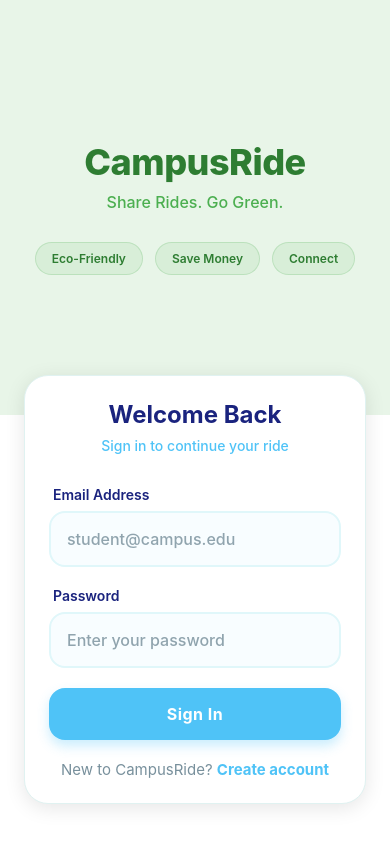
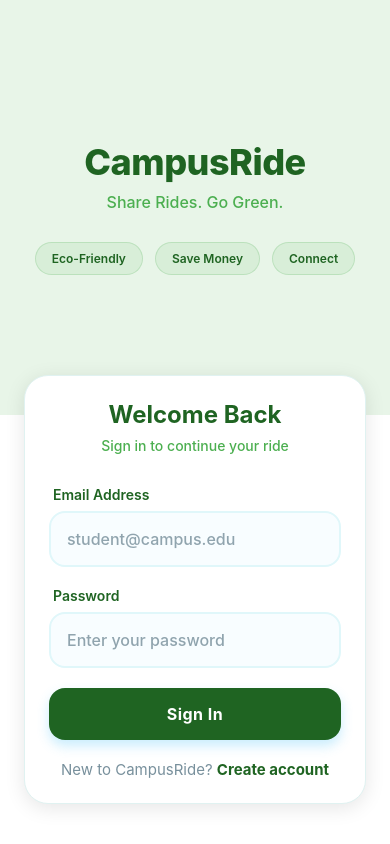
Before and after one commit to RupeshRao17/CampusRideShareApp, a React Native app: screen /Login in a window 390 px wide. Built offline with nearby package versions, Linux system fonts and the light colour scheme.

Commit message:
change sign up login ui

```diff
--- a/src/screens/Auth/LoginScreen.tsx
+++ b/src/screens/Auth/LoginScreen.tsx
@@ -158,7 +158,7 @@ const styles = StyleSheet.create({
   title: {
     fontSize: 36,
     fontWeight: '800',
-    color: '#2E7D32',
+    color: '#1f6422ff',
     marginBottom: 8,
     letterSpacing: -0.5,
   },
@@ -181,7 +181,7 @@ const styles = StyleSheet.create({
     borderColor: 'rgba(76, 175, 80, 0.2)',
   },
   tagText: {
-    color: '#2E7D32',
+    color: '#1f6422ff',
     fontSize: 12,
     fontWeight: '600',
   },
@@ -206,13 +206,13 @@ const styles = StyleSheet.create({
   loginTitle: {
     fontSize: 24,
     fontWeight: '700',
-    color: '#1A237E',
+    color: '#1f6422ff',
     textAlign: 'center',
     marginBottom: 8,
   },
   loginSubtitle: {
     fontSize: 14,
-    color: '#4FC3F7',
+    color: '#4CAF50',
     textAlign: 'center',
     marginBottom: 32,
     fontWeight: '500',
@@ -227,7 +227,7 @@ const styles = StyleSheet.create({
   inputLabel: {
     fontSize: 14,
     fontWeight: '600',
-    color: '#1A237E',
+    color: '#1f6422ff',
     marginLeft: 4,
   },
   textInput: {
@@ -255,7 +255,7 @@ const styles = StyleSheet.create({
     fontWeight: '500',
   },
   loginButton: {
-    backgroundColor: '#4FC3F7',
+    backgroundColor: '#1f6422ff',
     paddingVertical: 16,
     borderRadius: 16,
     alignItems: 'center',
@@ -285,7 +285,7 @@ const styles = StyleSheet.create({
     fontSize: 15,
   },
   signupLink: {
-    color: '#4FC3F7',
+    color: '#1f6422ff',
     fontSize: 15,
     fontWeight: '700',
   },
--- a/src/screens/Auth/SignUpScreen.tsx
+++ b/src/screens/Auth/SignUpScreen.tsx
@@ -257,7 +257,7 @@ const styles = StyleSheet.create({
   title: {
     fontSize: 32,
     fontWeight: '800',
-    color: '#2E7D32',
+    color: '#1f6422ff',
     marginBottom: 8,
     letterSpacing: -0.5,
     textAlign: 'center',
@@ -282,7 +282,7 @@ const styles = StyleSheet.create({
     borderColor: 'rgba(76, 175, 80, 0.2)',
   },
   tagText: {
-    color: '#2E7D32',
+    color: '#1f6422ff',
     fontSize: 11,
     fontWeight: '600',
   },
@@ -312,13 +312,13 @@ const styles = StyleSheet.create({
   signupTitle: {
     fontSize: 24,
     fontWeight: '700',
-    color: '#1A237E',
+    color: '#1f6422ff',
     textAlign: 'center',
     marginBottom: 8,
   },
   signupSubtitle: {
     fontSize: 14,
-    color: '#4FC3F7',
+    color: '#4CAF50',
     textAlign: 'center',
     marginBottom: 32,
     fontWeight: '500',
@@ -336,7 +336,7 @@ const styles = StyleSheet.create({
   inputLabel: {
     fontSize: 14,
     fontWeight: '600',
-    color: '#1A237E',
+    color: '#1f6422ff',
     marginLeft: 4,
   },
   textInput: {
@@ -352,7 +352,7 @@ const styles = StyleSheet.create({
   },
   emailHint: {
     fontSize: 12,
-    color: '#4FC3F7',
+    color: '#4CAF50',
     marginLeft: 4,
     fontStyle: 'italic',
   },
@@ -371,7 +371,7 @@ const styles = StyleSheet.create({
     alignItems: 'center',
   },
   genderOptionSelected: {
-    backgroundColor: '#4FC3F7',
+    backgroundColor: '#1f6422ff',
   },
   genderText: {
     fontSize: 14,
@@ -395,11 +395,11 @@ const styles = StyleSheet.create({
     fontWeight: '500',
   },
   signupButton: {
-    backgroundColor: '#4FC3F7',
+    backgroundColor: '#1f6422ff',
     paddingVertical: 16,
     borderRadius: 16,
     alignItems: 'center',
-    shadowColor: '#4FC3F7',
+    shadowColor: '#1f6422ff',
     shadowOffset: { width: 0, height: 6 },
     shadowOpacity: 0.3,
     shadowRadius: 12,
@@ -426,7 +426,7 @@ const styles = StyleSheet.create({
     fontSize: 15,
   },
   loginLink: {
-    color: '#4FC3F7',
+    color: '#1f6422ff',
     fontSize: 15,
     fontWeight: '700',
   },
```
